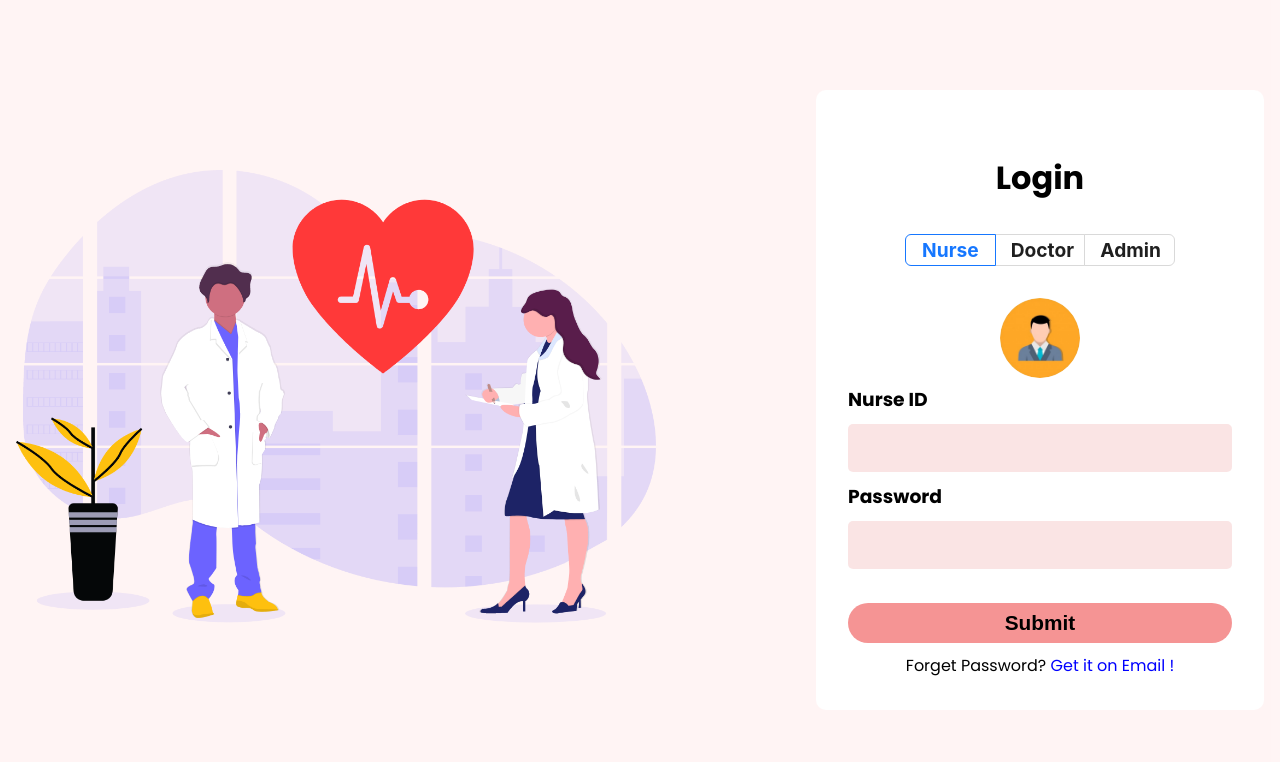
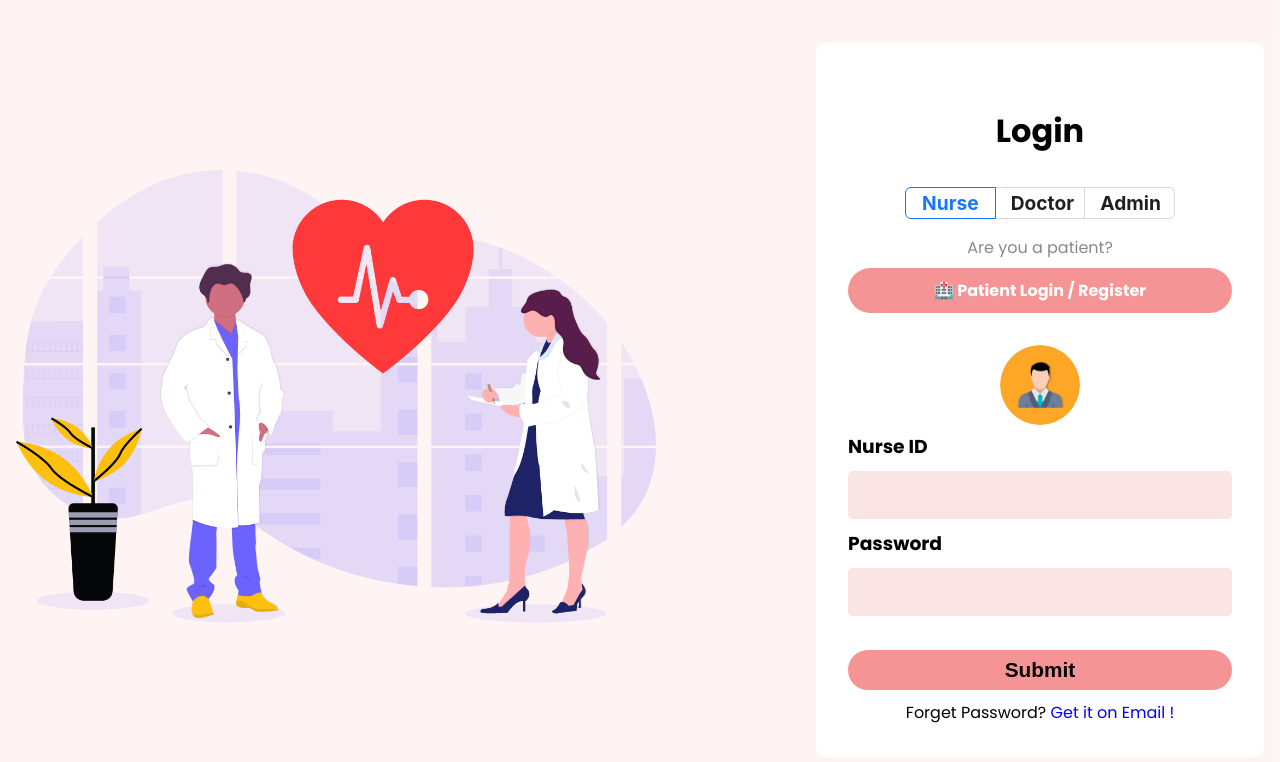
Before and after one commit to vamshi951/MedNet-Hospital_Management_System, a React (Create React App) app in the folder FrontEnd/: page / in a window 1280 px wide. Shown: the top 762 px of the page. Built offline with nearby package versions, Linux system fonts and the light colour scheme.

Commit message:
Update DLogin.jsx

```diff
--- a/FrontEnd/src/Pages/Dashboard/Dashboard-Login/DLogin.jsx
+++ b/FrontEnd/src/Pages/Dashboard/Dashboard-Login/DLogin.jsx
@@ -1,3 +1,4 @@
+import { Link } from "react-router-dom";
 import React, { useState } from "react";
 import { Radio } from "antd";
 import banner from "../../../img/banner.png";
@@ -178,6 +179,26 @@ const DLogin = () => {
     Admin
   </Radio.Button>
 </Radio.Group>
+
+<div style={{ marginTop: "1rem", textAlign: "center" }}>
+  <p style={{ color: "#888", marginBottom: "0.5rem" }}>Are you a patient?</p>
+  <Link
+    to="/patient/login"
+    style={{
+      display: "inline-block",
+      width: "100%",
+      padding: "0.6rem",
+      backgroundColor: "rgba(244, 133, 133, 0.874)",
+      color: "white",
+      borderRadius: "2rem",
+      textDecoration: "none",
+      fontWeight: "bold",
+      fontSize: "1rem"
+    }}
+  >
+    🏥 Patient Login / Register
+  </Link>
+</div>
           </div>
           <div className="Profileimg">
             <img src={admin} alt="profile" />
```
Lines whose indentation alone changed are shown as unchanged.
